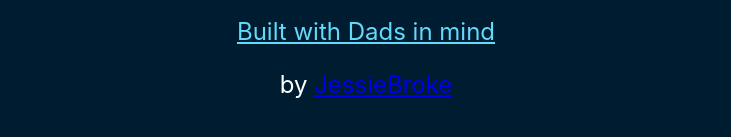
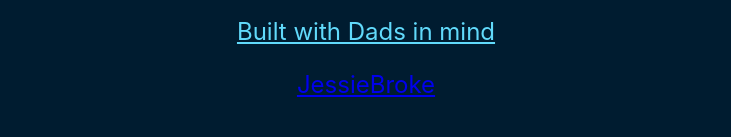
Before and after one commit to jessiebroke/chibifit, a React (Create React App) app: page / in a window 1280 px wide. Shown: the part 875-1012 px from the top of the page, without its empty margins (274-1005 px from the left). Built offline with nearby package versions, Linux system fonts and the light colour scheme.

Commit message:
another test commit to test git hook

```diff
--- a/src/App.js
+++ b/src/App.js
@@ -19,7 +19,7 @@ function App() {
         >
           Built with Dads in mind
         </a>
-        <p>by <a href="https://www.github.com/jessiebroke">JessieBroke</a></p>
+        <p><a href="https://www.github.com/jessiebroke">JessieBroke</a></p>
       </header>
     </div>
   );
```
